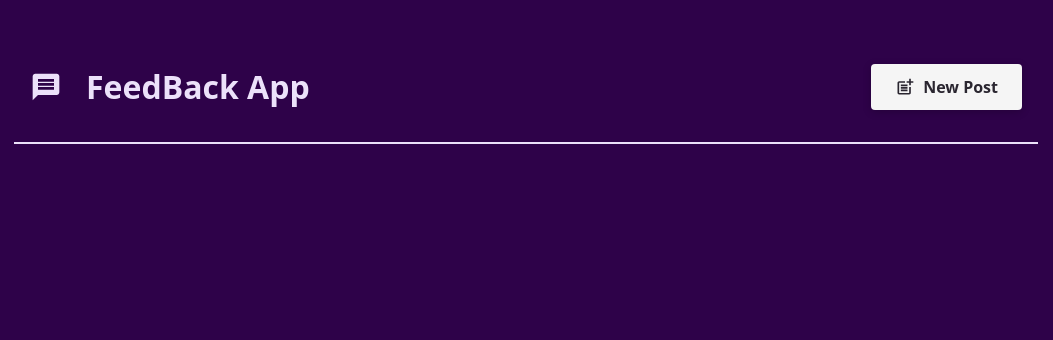
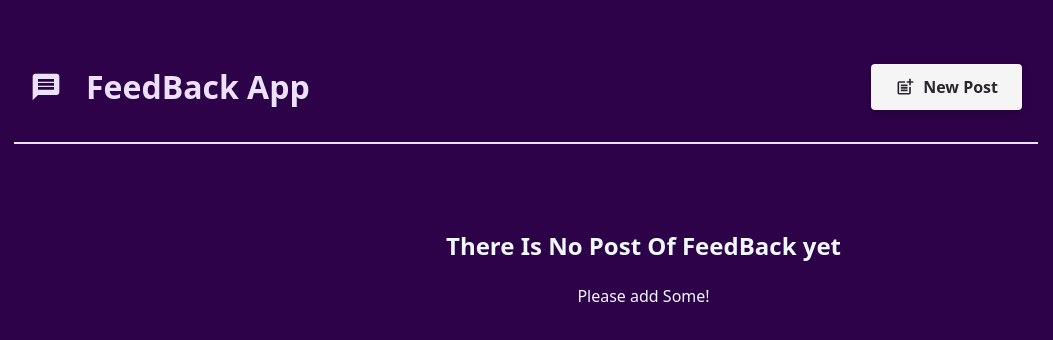
Before and after one commit to Raaiyaann/feedBack-app, a React (Vite) app: page / in a window 1280 px wide. Shown: the top 340 px of the page, without its empty margins (114-1167 px from the left). Built offline with nearby package versions, Linux system fonts and the light colour scheme.

Commit message:
menambahkan element untuk tidak ada postingan dan flow control postingan

```diff
--- a/src/components/PostList.jsx
+++ b/src/components/PostList.jsx
@@ -10,7 +10,8 @@ function PostList(props) {
     setPost((existingPosts) => [postData, ...existingPosts]);
   }
 
-  let modalContent = null; // ini secara default mengmbalikan undefined kalau tidak diberikan nilai
+  // ini secara default mengmbalikan undefined kalau tidak diberikan nilai
+  let modalContent = null;
   if (props.isPosting) {
     modalContent = (
       <Modal onClose={props.onStopPosting}>
@@ -36,9 +37,19 @@ function PostList(props) {
 
       {/* komponen juga bisa bungkus komponen lain seperti "modal" dibawah yang nanti disebut penggunaan dengan children props */}
       {modalContent}
-      <ul className={classes.Post}>
-        {posts.map((post) => <Post author={post.author} body={post.body}/>)}
+      {posts.length > 0 && (
+        <ul className={classes.Post}>
+          {posts.map((post) => (
+            <Post key={post.body} author={post.author} body={post.body} /> // "key" ini properti bawaan react
+          ))}
         </ul>
+      )}
+      {posts.length === 0 && (
+        <div className={classes.noPost}>
+          <h2>There Is No Post Of FeedBack yet</h2>
+          <p>Please add Some!</p>
+        </div>
+      )}
     </div>
   );
 }
--- a/src/components/PostList.module.css
+++ b/src/components/PostList.module.css
@@ -14,6 +14,10 @@
   grid-template-columns: repeat(auto-fit, minmax(300px, 1fr));
   /* justify-content: center; */
 }
+.noPost{
+  text-align: center;
+  margin-left: 33rem
+}
 
 @media (max-width: 1024px) {
   .container {
```
